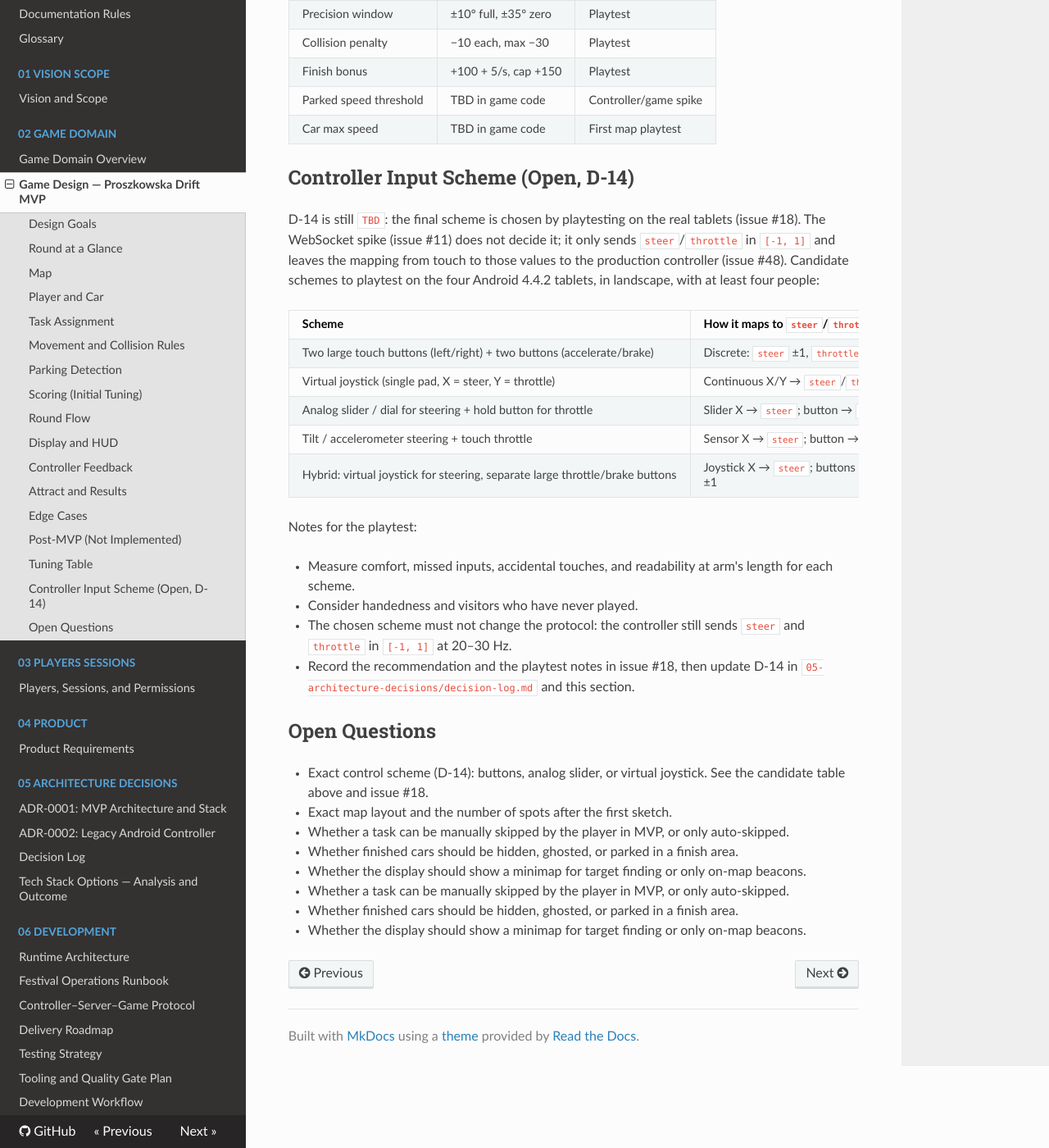
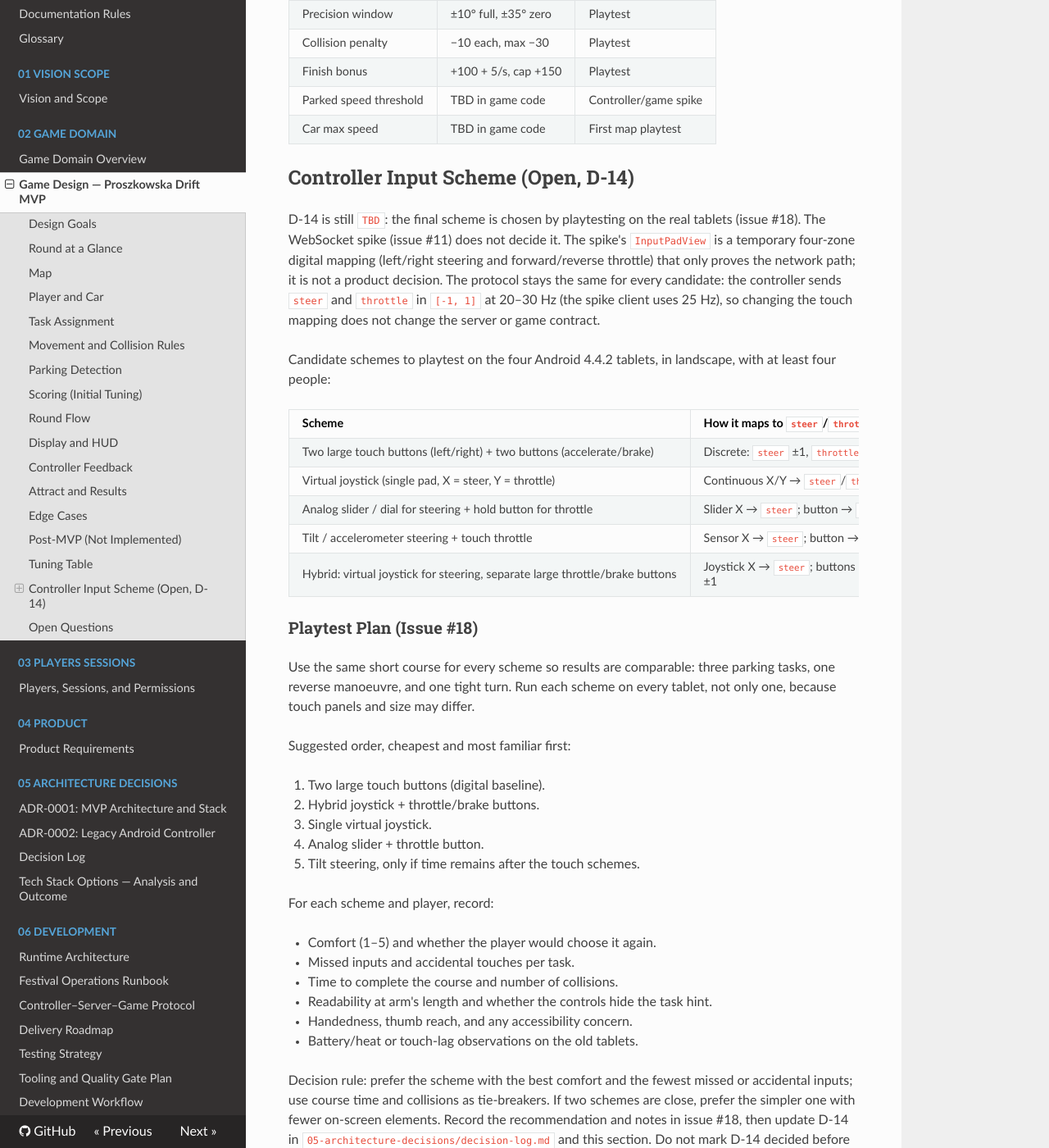
Before and after one commit to PSZLBit/ProszkowskaDrift, an MkDocs documentation site: the page built from documentation/02-game-domain/game-design.md, in a window 1280 px wide and 1400 px high, scrolled down 5473 px. Shown: the whole window at 82% size. Built offline with MkDocs 1.6.1, drawn with Linux system fonts in a browser that asks for light colours; nearby versions of some CDN libraries; some of the changed text lies outside the part shown.

Commit message:
docs(controller): record spike status and input-scheme playtest plan
Update the controller implementation status, testing commands and coverage, protocol implementation note, and README.

Expand the D-14 section with the temporary spike mapping, candidate schemes, a comparable playtest plan for issue #18, and a decision rule. D-14 stays TBD until the real-tablet playtests.

```diff
--- a/documentation/02-game-domain/game-design.md
+++ b/documentation/02-game-domain/game-design.md
@@ -248,11 +248,16 @@
 ## Controller Input Scheme (Open, D-14)
 
 D-14 is still `TBD`: the final scheme is chosen by playtesting on the real
-tablets (issue #18). The WebSocket spike (issue #11) does not decide it; it
-only sends `steer`/`throttle` in `[-1, 1]` and leaves the mapping from touch
-to those values to the production controller (issue #48). Candidate schemes to
-playtest on the four Android 4.4.2 tablets, in landscape, with at least four
-people:
+tablets (issue #18). The WebSocket spike (issue #11) does not decide it. The
+spike's `InputPadView` is a temporary four-zone digital mapping (left/right
+steering and forward/reverse throttle) that only proves the network path; it is
+not a product decision. The protocol stays the same for every candidate: the
+controller sends `steer` and `throttle` in `[-1, 1]` at 20–30 Hz (the spike
+client uses 25 Hz), so changing the touch mapping does not change the server or
+game contract.
+
+Candidate schemes to playtest on the four Android 4.4.2 tablets, in landscape,
+with at least four people:
 
 | Scheme | How it maps to `steer`/`throttle` | Pros | Cons / risks |
 |---|---|---|---|
@@ -262,28 +267,43 @@
 | Tilt / accelerometer steering + touch throttle | Sensor X → `steer`; button → `throttle` | Hands-free steering; novel | Sensor quality varies on old tablets; calibration; motion sickness; not accessible while seated |
 | Hybrid: virtual joystick for steering, separate large throttle/brake buttons | Joystick X → `steer`; buttons → `throttle` ±1 | Best precision for steering with reliable throttle | More UI; must avoid overlap with joystick |
 
-Notes for the playtest:
+### Playtest Plan (Issue #18)
 
-- Measure comfort, missed inputs, accidental touches, and readability at arm's
-  length for each scheme.
-- Consider handedness and visitors who have never played.
-- The chosen scheme must not change the protocol: the controller still sends
-  `steer` and `throttle` in `[-1, 1]` at 20–30 Hz.
-- Record the recommendation and the playtest notes in issue #18, then update
-  D-14 in `05-architecture-decisions/decision-log.md` and this section.
+Use the same short course for every scheme so results are comparable: three
+parking tasks, one reverse manoeuvre, and one tight turn. Run each scheme on
+every tablet, not only one, because touch panels and size may differ.
+
+Suggested order, cheapest and most familiar first:
+
+1. Two large touch buttons (digital baseline).
+2. Hybrid joystick + throttle/brake buttons.
+3. Single virtual joystick.
+4. Analog slider + throttle button.
+5. Tilt steering, only if time remains after the touch schemes.
+
+For each scheme and player, record:
+
+- Comfort (1–5) and whether the player would choose it again.
+- Missed inputs and accidental touches per task.
+- Time to complete the course and number of collisions.
+- Readability at arm's length and whether the controls hide the task hint.
+- Handedness, thumb reach, and any accessibility concern.
+- Battery/heat or touch-lag observations on the old tablets.
+
+Decision rule: prefer the scheme with the best comfort and the fewest missed
+or accidental inputs; use course time and collisions as tie-breakers. If two
+schemes are close, prefer the simpler one with fewer on-screen elements. Record
+the recommendation and notes in issue #18, then update D-14 in
+`05-architecture-decisions/decision-log.md` and this section. Do not mark D-14
+decided before those playtests.
 
 ## Open Questions
 
-- Exact control scheme (D-14): buttons, analog slider, or virtual joystick.
-  See the candidate table above and issue #18.
+- Exact control scheme (D-14): buttons, analog slider, virtual joystick, tilt,
+  or a hybrid. See the candidate table and playtest plan above, and issue #18.
 - Exact map layout and the number of spots after the first sketch.
 - Whether a task can be manually skipped by the player in MVP, or only
   auto-skipped.
 - Whether finished cars should be hidden, ghosted, or parked in a finish area.
 - Whether the display should show a minimap for target finding or only on-map
   beacons.
-- Whether a task can be manually skipped by the player in MVP, or only
-  auto-skipped.
-- Whether finished cars should be hidden, ghosted, or parked in a finish area.
-- Whether the display should show a minimap for target finding or only on-map
-  beacons.
```
Also changed, not shown: other parts of documentation/02-game-domain/game-design.md (+1 -1 lines), README.md (+11 -8 lines), documentation/06-development/architecture.md (+12 -9 lines), documentation/06-development/protocol.md (+5 -4 lines), documentation/06-development/testing.md (+31 -16 lines).
